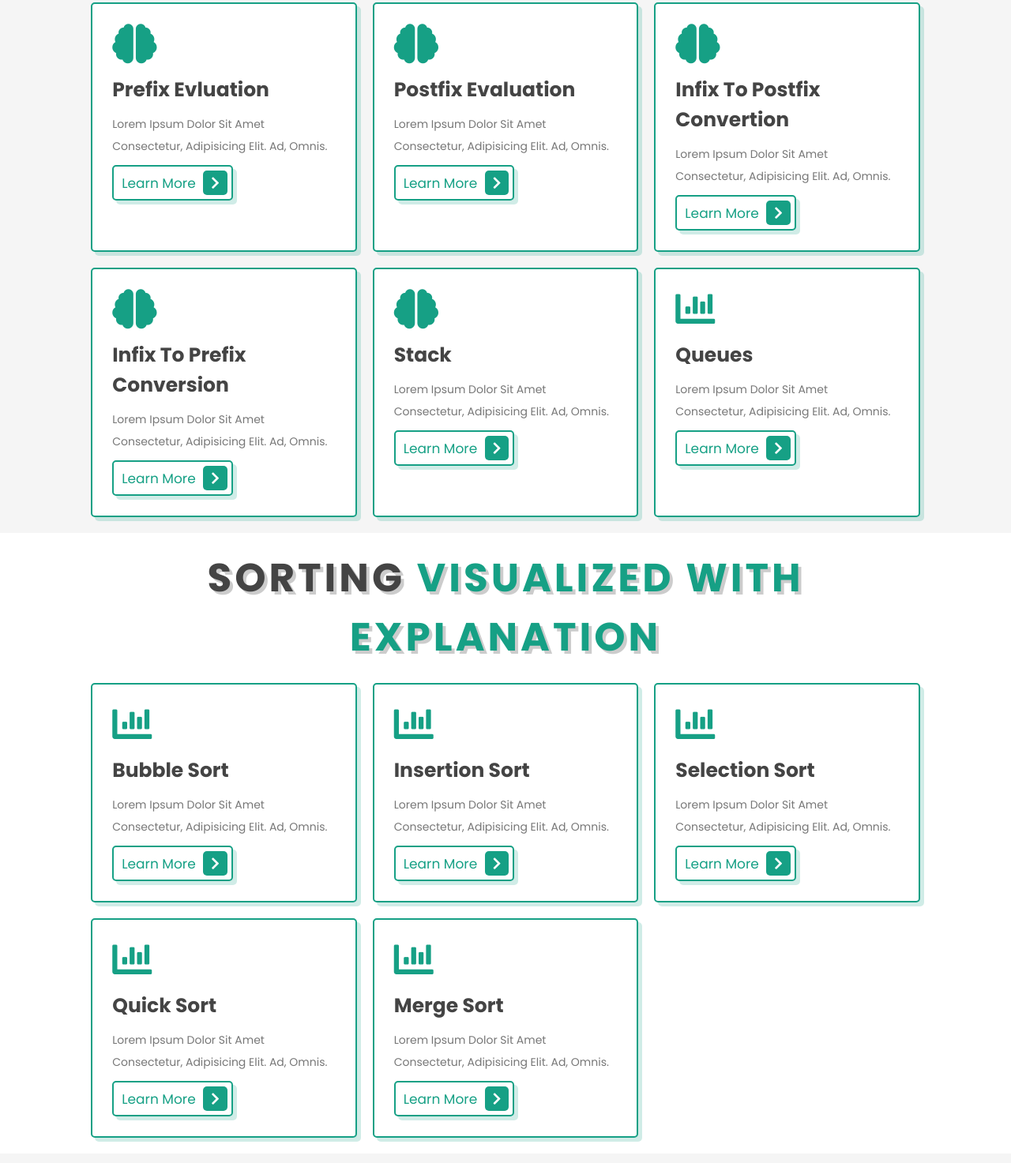
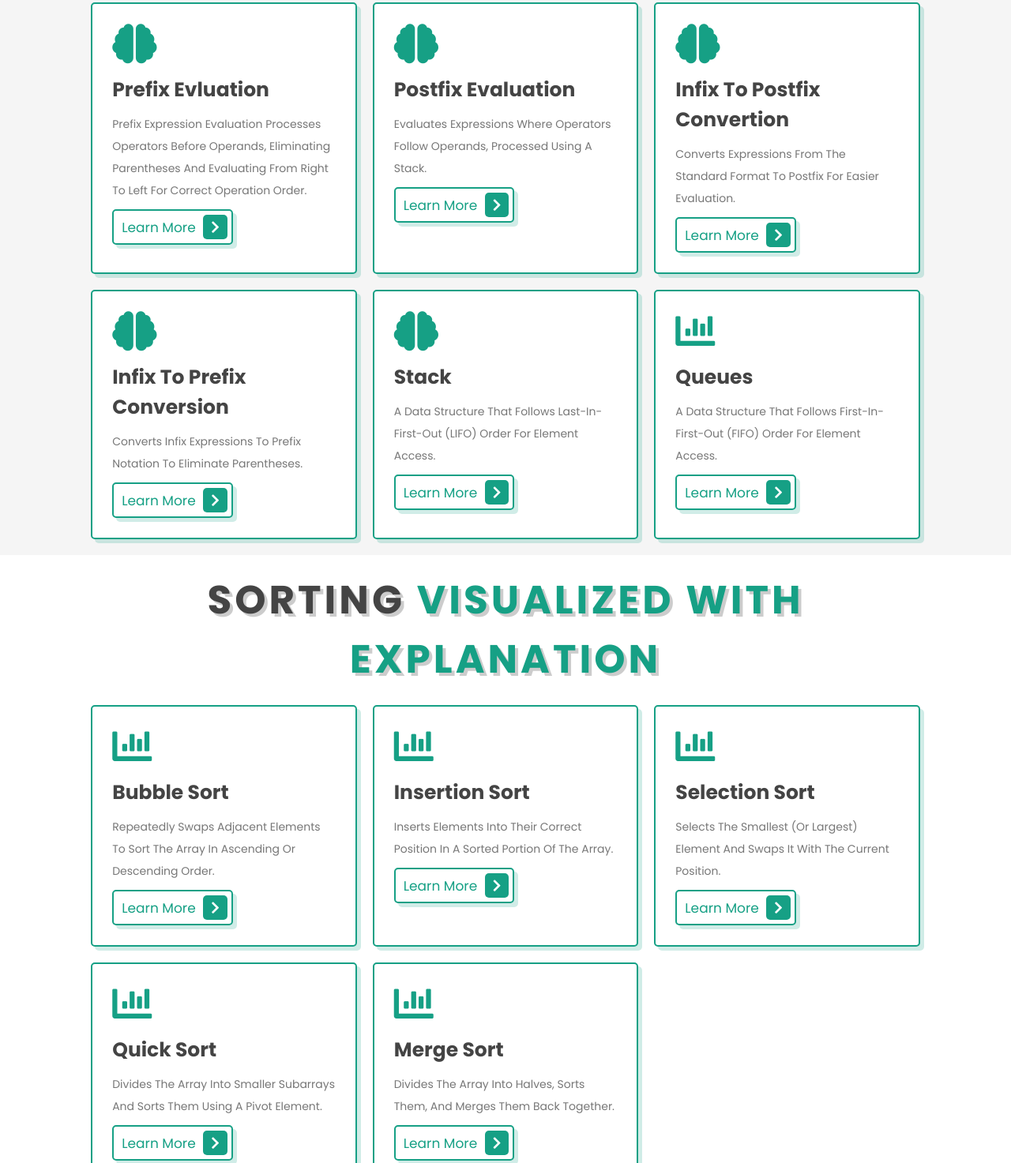
Before and after one commit to atulgupta-372/AlgoViz-with-Explanation, a plain HTML site: page index.html in a window 1280 px wide. Shown: the part 1050-2523 px from the top of the page at 79% size. Drawn offline with Linux system fonts and the light colour scheme; a script that the page names is missing.

Commit message:
Update index.html

```diff
--- a/index.html
+++ b/index.html
@@ -67,37 +67,37 @@
             <div class="box">
                 <i class="fas fa-brain"></i>
                 <h3>Prefix Evluation</h3>
-                <p>Lorem Ipsum Dolor Sit Amet Consectetur, Adipisicing Elit. Ad, Omnis.</p>
+                <p>Prefix expression evaluation processes operators before operands, eliminating parentheses and evaluating from right to left for correct operation order.</p>
                 <a href="html/prefixEval.html" class="btn">learn more <span class="fas fa-chevron-right"></span> </a>
             </div>
             <div class="box">
                 <i class="fas fa-brain"></i>
                 <h3>Postfix Evaluation</h3>
-                <p>Lorem Ipsum Dolor Sit Amet Consectetur, Adipisicing Elit. Ad, Omnis.</p>
+                <p>Evaluates expressions where operators follow operands, processed using a stack.</p>
                 <a href="html/postfixEval.html" class="btn">learn more <span class="fas fa-chevron-right"></span> </a>
             </div>
             <div class="box">
                 <i class="fas fa-brain"></i>
                 <h3>Infix to Postfix Convertion</h3>
-                <p>Lorem Ipsum Dolor Sit Amet Consectetur, Adipisicing Elit. Ad, Omnis.</p>
+                <p>Converts expressions from the standard format to postfix for easier evaluation.</p>
                 <a href="html/postfixEval.html" class="btn">learn more <span class="fas fa-chevron-right"></span> </a>
             </div>
             <div class="box">
                 <i class="fas fa-brain"></i>
                 <h3>Infix to Prefix Conversion</h3>
-                <p>Lorem Ipsum Dolor Sit Amet Consectetur, Adipisicing Elit. Ad, Omnis.</p>
+                <p>Converts infix expressions to prefix notation to eliminate parentheses.</p>
                 <a href="html/postfixEval.html" class="btn">learn more <span class="fas fa-chevron-right"></span> </a>
             </div>
             <div class="box">
                 <i class="fas fa-brain"></i>
                 <h3>Stack</h3>
-                <p>Lorem Ipsum Dolor Sit Amet Consectetur, Adipisicing Elit. Ad, Omnis.</p>
+                <p> A data structure that follows Last-In-First-Out (LIFO) order for element access.</p>
                 <a href="html/stack.html" class="btn">learn more <span class="fas fa-chevron-right"></span> </a>
             </div>
             <div class="box">
                 <i class="fas fa-chart-bar"></i>
                 <h3>Queues</h3>
-                <p>Lorem Ipsum Dolor Sit Amet Consectetur, Adipisicing Elit. Ad, Omnis.</p>
+                <p>A data structure that follows First-In-First-Out (FIFO) order for element access.</p>
                 <a href="html/queue.html" class="btn">learn more <span class="fas fa-chevron-right"></span> </a>
             </div>
         </div>
@@ -111,31 +111,31 @@
             <div class="box">
                 <i class="fas fa-chart-bar"></i>
                 <h3>Bubble Sort</h3>
-                <p>Lorem Ipsum Dolor Sit Amet Consectetur, Adipisicing Elit. Ad, Omnis.</p>
+                <p>Repeatedly swaps adjacent elements to sort the array in ascending or descending order.</p>
                 <a href="html/bubbleSort.html" class="btn">learn more <span class="fas fa-chevron-right"></span> </a>
             </div>
             <div class="box">
                 <i class="fas fa-chart-bar"></i>
                 <h3>Insertion Sort</h3>
-                <p>Lorem Ipsum Dolor Sit Amet Consectetur, Adipisicing Elit. Ad, Omnis.</p>
+                <p> Inserts elements into their correct position in a sorted portion of the array.</p>
                 <a href="html/insertionSort.html" class="btn">learn more <span class="fas fa-chevron-right"></span> </a>
             </div>
             <div class="box">
                 <i class="fas fa-chart-bar"></i>
                 <h3>Selection Sort</h3>
-                <p>Lorem Ipsum Dolor Sit Amet Consectetur, Adipisicing Elit. Ad, Omnis.</p>
+                <p>Selects the smallest (or largest) element and swaps it with the current position.</p>
                 <a href="html/selectionSort.html" class="btn">learn more <span class="fas fa-chevron-right"></span> </a>
             </div>
             <div class="box">
                 <i class="fas fa-chart-bar"></i>
                 <h3>Quick Sort</h3>
-                <p>Lorem Ipsum Dolor Sit Amet Consectetur, Adipisicing Elit. Ad, Omnis.</p>
+                <p>Divides the array into smaller subarrays and sorts them using a pivot element.</p>
                 <a href="html/quickSort.html" class="btn">learn more <span class="fas fa-chevron-right"></span> </a>
             </div>
             <div class="box">
                 <i class="fas fa-chart-bar"></i>
                 <h3>Merge Sort</h3>
-                <p>Lorem Ipsum Dolor Sit Amet Consectetur, Adipisicing Elit. Ad, Omnis.</p>
+                <p>Divides the array into halves, sorts them, and merges them back together.</p>
                 <a href="html/mergeSort.html" class="btn">learn more <span class="fas fa-chevron-right"></span> </a>
             </div>
         </div>
@@ -150,31 +150,31 @@
             <div class="box">
                 <i class="fas fa-lightbulb"></i>
                 <h3>Tower of Hanoi</h3>
-                <p>Lorem Ipsum Dolor Sit Amet Consectetur, Adipisicing Elit. Ad, Omnis.</p>
+                <p>A puzzle where disks must be moved between three rods following specific rules.</p>
                 <a href="html/toh.html" class="btn">learn more <span class="fas fa-chevron-right"></span> </a>
             </div>
             <div class="box">
                 <i class="fas fa-puzzle-piece"></i>
                 <h3>Minimum Element of an Array</h3>
-                <p>Lorem Ipsum Dolor Sit Amet Consectetur, Adipisicing Elit. Ad, Omnis.</p>
+                <p>Finds the smallest element in an array by iterating through all elements.</p>
                 <a href="html/min.html" class="btn">learn more <span class="fas fa-chevron-right"></span> </a>
             </div>
             <div class="box">
                 <i class="fas fa-microchip"></i>
                 <h3>Maximum Element of an Array</h3>
-                <p>Lorem Ipsum Dolor Sit Amet Consectetur, Adipisicing Elit. Ad, Omnis.</p>
+                <p>Finds the largest element in an array by scanning through the elements.</p>
                 <a href="html/max.html" class="btn">learn more <span class="fas fa-chevron-right"></span> </a>
             </div>
             <div class="box">
                 <i class="fas fa-puzzle-piece"></i>
                 <h3>Kadane's Algorithm</h3>
-                <p>Lorem Ipsum Dolor Sit Amet Consectetur, Adipisicing Elit. Ad, Omnis.</p>
+                <p>A dynamic programming algorithm to find the maximum sum of a contiguous subarray.</p>
                 <a href="html/kadane.html" class="btn">learn more <span class="fas fa-chevron-right"></span> </a>
             </div>
             <div class="box">
                 <i class="fas fa-microchip"></i>
                 <h3>K Sum Subarray</h3>
-                <p>Lorem Ipsum Dolor Sit Amet Consectetur, Adipisicing Elit. Ad, Omnis.</p>
+                <p>Finds a subarray of size k whose sum is equal to a given value.</p>
                 <a href="html/subArrayKSum.html" class="btn">learn more <span class="fas fa-chevron-right"></span> </a>
             </div>
         </div>
```
